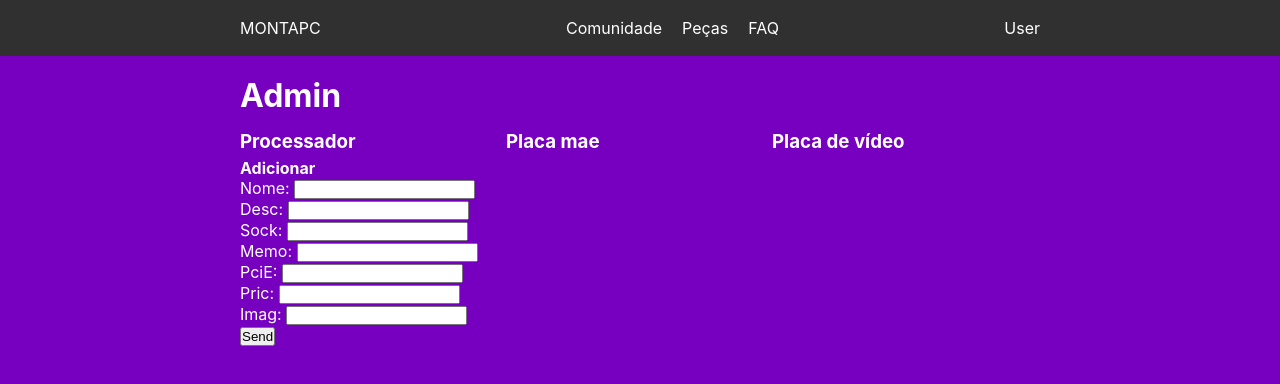
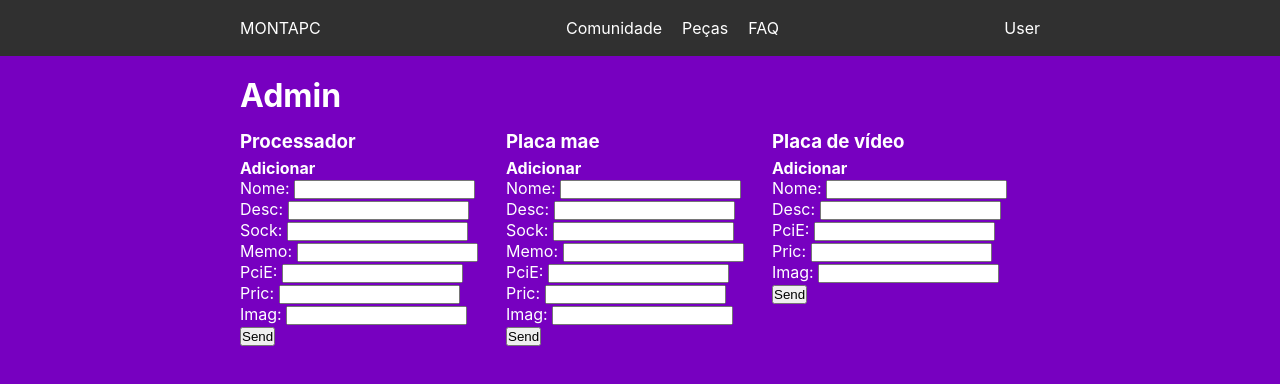
Before and after one commit to BrenoStuff/montapc-frontend, a React (Create React App) app: page /admin in a window 1280 px wide. Shown: the top 384 px of the page. Built offline with nearby package versions, Linux system fonts and the light colour scheme.

Commit message:
Adicionado maneiras de add motherboard e graphics

```diff
--- a/src/pages/Admin.js
+++ b/src/pages/Admin.js
@@ -33,15 +33,29 @@ const Admin = () => {
           }
     }
 
-    const handleSubmitProcessor = (event) => {
+    const handleSubmitPiece = (event, type) => {
         event.preventDefault()
-        const { name, email, pass, avatar } = event.target
-        createPiece({
+        if(type === 'graphicscard'){
+            const { name, description, pciExpress, price, image} = event.target
+            createPiece({
             name: name.value,
-            email: email.value,
-            pass: pass.value,
-            avatar: avatar.value
-        }, 'processor')
+            description: description.value,
+            pciExpress: pciExpress.value,
+            price: price.value,
+            image: image.value
+            }, type)
+        } else {
+            const { name, description, socket, typeMemory, pciExpress, price, image} = event.target
+            createPiece({
+                name: name.value,
+                description: description.value,
+                socket: socket.value,
+                typeMemory: typeMemory.value,
+                pciExpress: pciExpress.value,
+                price: price.value,
+                image: image.value
+            }, type)
+        }
     }
 
     return (
@@ -55,8 +69,8 @@ const Admin = () => {
                         <h3>Processador</h3>
                         <h4>Adicionar</h4>
                         <Alert type="error" opened={error.hasError}>{error.message}</Alert>
-                        <Alert type="success" opened={success}>Usuário Cadastrado com sucesso!</Alert>
-                        <form onSubmit={(event) => handleSubmitProcessor(event)}>
+                        <Alert type="success" opened={success}>Processador cadastrado com sucesso!</Alert>
+                        <form onSubmit={(event) => handleSubmitPiece(event, 'processor')}>
                             <p>Nome: <input type="text" name="name"/></p>
                             <p>Desc: <input type="text" name="description"/></p>
                             <p>Sock: <input type="text" name="socket"/></p>
@@ -69,9 +83,33 @@ const Admin = () => {
                     </div>
                     <div>
                         <h3>Placa mae</h3>
+                        <h4>Adicionar</h4>
+                        <Alert type="error" opened={error.hasError}>{error.message}</Alert>
+                        <Alert type="success" opened={success}>Placa mãe cadastrada com sucesso!</Alert>
+                        <form onSubmit={(event) => handleSubmitPiece(event, 'motherboard')}>
+                            <p>Nome: <input type="text" name="name"/></p>
+                            <p>Desc: <input type="text" name="description"/></p>
+                            <p>Sock: <input type="text" name="socket"/></p>
+                            <p>Memo: <input type="text" name="typeMemory"/></p>
+                            <p>PciE: <input type="text" name="pciExpress"/></p>
+                            <p>Pric: <input type="text" name="price"/></p>
+                            <p>Imag: <input type="text" name="image"/></p>
+                            <button type="submit"> Send </button>
+                        </form>
                     </div>
                     <div>
                         <h3>Placa de vídeo</h3>
+                        <h4>Adicionar</h4>
+                        <Alert type="error" opened={error.hasError}>{error.message}</Alert>
+                        <Alert type="success" opened={success}>Placa de vídeo cadastrada com sucesso!</Alert>
+                        <form onSubmit={(event) => handleSubmitPiece(event, 'graphicscard')}>
+                            <p>Nome: <input type="text" name="name"/></p>
+                            <p>Desc: <input type="text" name="description"/></p>
+                            <p>PciE: <input type="text" name="pciExpress"/></p>
+                            <p>Pric: <input type="text" name="price"/></p>
+                            <p>Imag: <input type="text" name="image"/></p>
+                            <button type="submit"> Send </button>
+                        </form>
                     </div>
                 </DivRow>
             </MainContainer>
```
